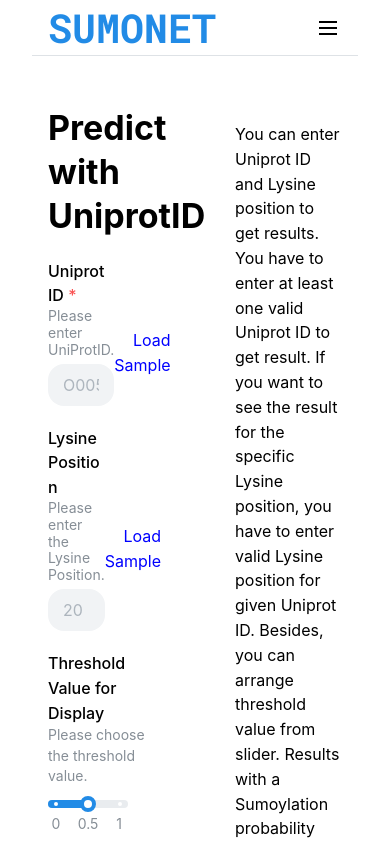
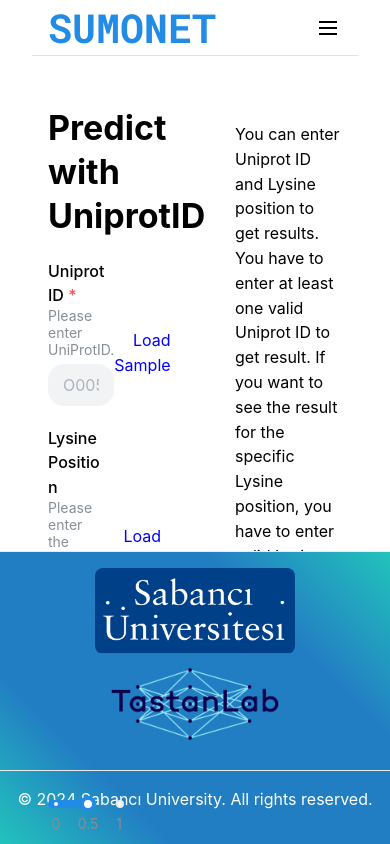
Before and after one commit to tastanlab/SUMOnet-Frontend, a Next.js app: page / in a window 390 px wide. Shown: the top 844 px of the page. Built offline with nearby package versions, Linux system fonts and the light colour scheme.

Commit message:
Responsive Footer
Footer is responsive for the different media queries

```diff
--- a/components/footer/FooterLinks.module.css
+++ b/components/footer/FooterLinks.module.css
@@ -1,5 +1,7 @@
 .footer {
-
+  position: absolute;
+  bottom: 0;
+  width: 100%;
   margin-top: rem(120px);
   padding-top: calc(var(--mantine-spacing-md) * 1);
   padding-bottom: calc(var(--mantine-spacing-md) * 1);
@@ -101,10 +103,3 @@
     margin-top: var(--mantine-spacing-xs);
   }
 }
-@media (min-width: 1920px) {
-  .footer {
-    position: absolute;
-    bottom: 0;
-    width: 100%;
-  }
-}
```
Also changed, not shown: 1 other file (tests, documents, lock files or other folders).
